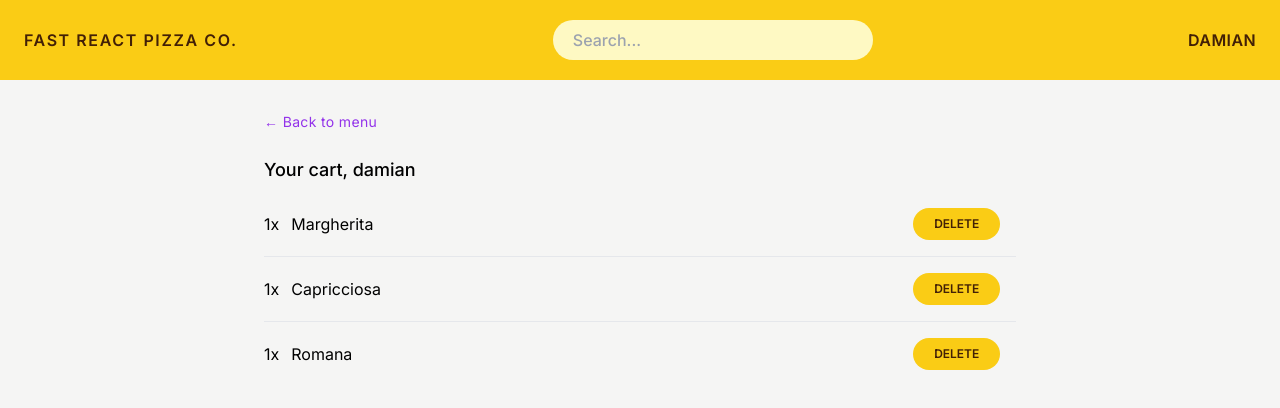
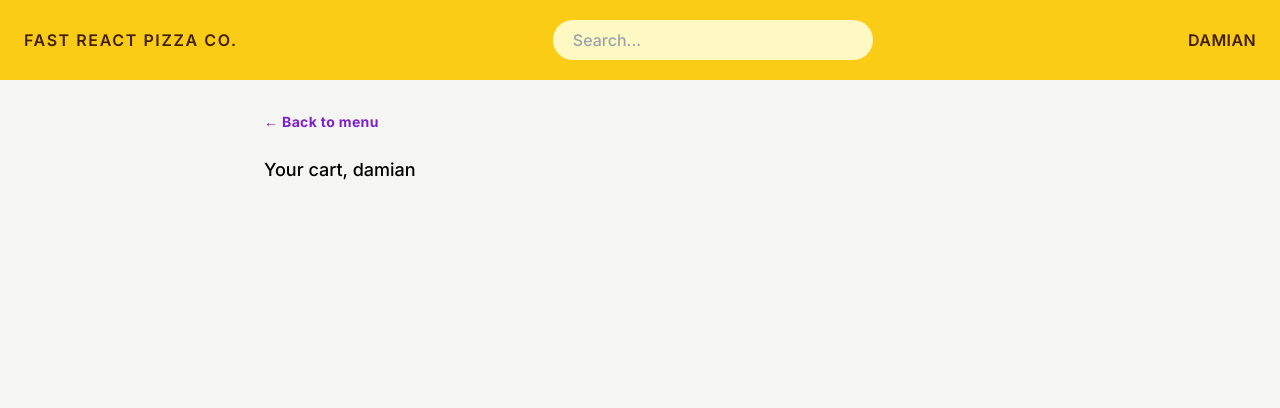
Before and after one commit to Sophianx234/fast-react-pizza, a React (Vite) app: page /cart in a window 1280 px wide. Shown: the top 408 px of the page. Built offline with nearby package versions, Linux system fonts and the light colour scheme.

Commit message:
implementing cart

```diff
--- a/src/features/AppLayout.jsx
+++ b/src/features/AppLayout.jsx
@@ -7,13 +7,20 @@ import { getQuantity } from "../store"
 function AppLayout() {
     const numQuantity = useSelector(getQuantity)
     return (
-        <div className="relative">
+        <div className="flex flex-col justify-between">
+            <div>
+
             <Header/>
            <main>
             <Outlet/>
            </main>
+            </div>
+
 
            {numQuantity?<CartOverview/>: null}
+
+
+
 
 
         </div>
--- a/src/features/cart/Cart.jsx
+++ b/src/features/cart/Cart.jsx
@@ -1,5 +1,7 @@
+import { useSelector } from "react-redux"
 import Button from "../components/Button"
 import CartItem from "./CartItem"
+import { getCart } from "../../store"
 
 function Cart() {
     const fakeCart = [
@@ -42,13 +44,16 @@ function Cart() {
             "soldOut": false
         },
             ]
+
+    const cart = useSelector(getCart)
+
     return (
         <div className="flex flex-col mx-auto max-w-[800px] justify-center  px-6 mt-8  ">
             <Button to='menu' type='linkMain'>&larr; Back to menu</Button>
         <div className="mt-6">
             <h4 className="text-lg font-medium">Your cart, damian</h4>
             <ul className="divide-y  mt-2">
-            {fakeCart.map(item=><CartItem item={item} key={item.id} />)}
+            {cart.map(item=><CartItem item={item} key={item.id} />)}
             </ul>
 
         </div>
--- a/src/features/cart/CartItem.jsx
+++ b/src/features/cart/CartItem.jsx
@@ -4,7 +4,7 @@ import Button from "../components/Button"
 function CartItem({item}) {
     const {name} = item
     return (
-        <div className="py-4 grid grid-cols-[3fr_.4fr] items-center justify-between pr-4">
+        <div className="py-4 grid grid-cols-[3fr_.4fr] items-center justify-between pr-4 text-stone-500">
             <div className="flex space-x-3">
                 <span>1x</span>
                 <span>{name}</span>
--- a/src/features/cart/CartOverview.jsx
+++ b/src/features/cart/CartOverview.jsx
@@ -7,7 +7,7 @@ function CartOverview() {
   const numItems = useSelector(getQuantity);
   const totalPrice = useSelector(getTotalPrice);
   return (
-    <div className="sticky bottom-0 left-0 right-0 flex justify-between bg-zinc-900 px-6 py-4 text-base text-zinc-200 mt-24" >
+    <div className="sticky bottom-0 left-0 right-0 flex justify-between bg-zinc-900 px-6 py-4 text-base text-zinc-200 " >
       <div className="flex space-x-4">
         <div>
           <span>{numItems}</span> <span>Pizzas</span>
--- a/src/features/components/Button.jsx
+++ b/src/features/components/Button.jsx
@@ -10,7 +10,7 @@ function Button({ children, type, to, handleClick }) {
       base +
       " uppercase  font-semibold  text-xs rounded-full text-yellow-950 py-2",
     link: " uppercase text-sm",
-    linkMain: " text-purple-600 tracking-wide  text-sm  ",
+    linkMain: " text-purple-700 font-bold text-sx tracking-wide  text-sm  ",
   };
   if (to)
     return (
--- a/src/features/components/Header.jsx
+++ b/src/features/components/Header.jsx
@@ -1,9 +1,11 @@
+import { Link } from "react-router-dom";
+
 function Header() {
   return (
     <div className="flex items-center justify-between bg-yellow-400 px-6 py-5  sticky top-0 z-20">
-      <h1 className="text-md font-semibold uppercase tracking-widest text-yellow-950 subpixel-antialiased">
+      <Link to='/' className="text-md font-semibold uppercase tracking-widest text-yellow-950 subpixel-antialiased">
         Fast React Pizza Co.
-      </h1>
+      </Link>
       <input
         type="search"
         placeholder="Search..."
```
